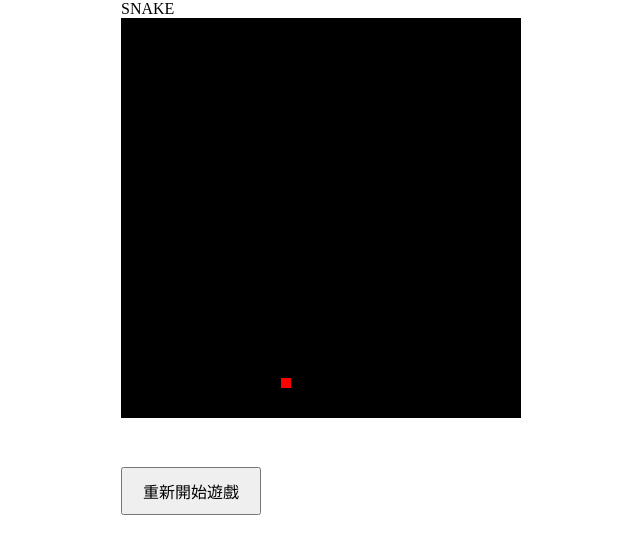
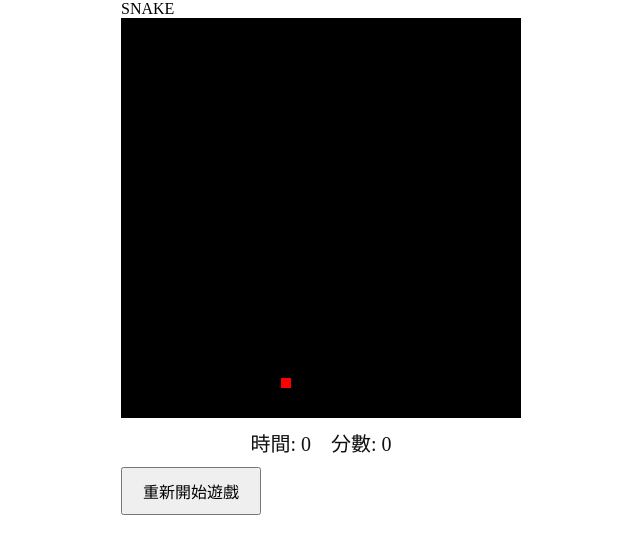
Before and after one commit to kevincsl/snake, a plain HTML site: page index.html in a window 1280 px wide. Shown: the whole page, without its empty margins (319-959 px from the left). Drawn offline with Linux system fonts and the light colour scheme.

Commit message:
modify ...v1

```diff
--- a/script.js
+++ b/script.js
@@ -43,7 +43,7 @@ function gameLoop() {
 
         // 繪製遊戲物件
         for (let i = 0; i < snake.length; i++) {
-            ctx.fillStyle = 'green';
+            ctx.fillStyle = 'yellow';
             ctx.fillRect(snake[i].x, snake[i].y, 10, 10);
         }
 
--- a/style.css
+++ b/style.css
@@ -18,7 +18,7 @@ body {
 
 #info {
     margin-top: 10px;
-    color: #fff;
+    color: #101010;
     font-size: 20px;
     display: flex;
     justify-content: center;
@@ -26,7 +26,9 @@ body {
 }
 
 #info span {
-    margin: 0 10px;
+    margin: 10 10px; /* 左右間距 */
+    display: flex;
+    align-items: center;  /* 垂直置中 */
 }
 
 #restartButton {
```
